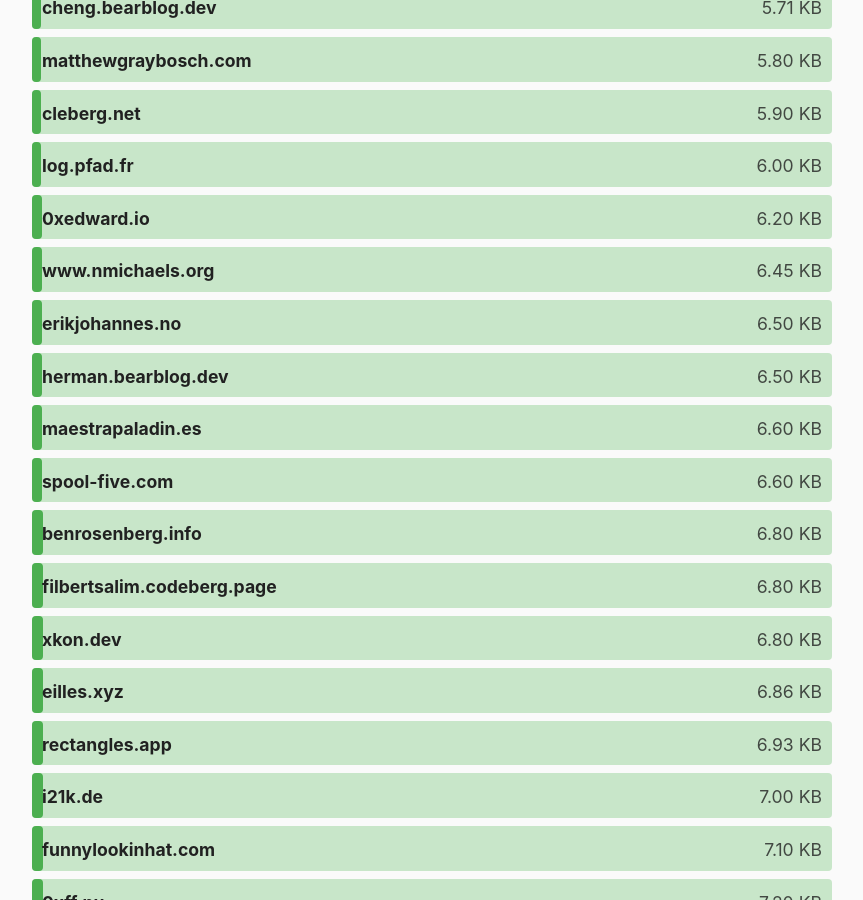
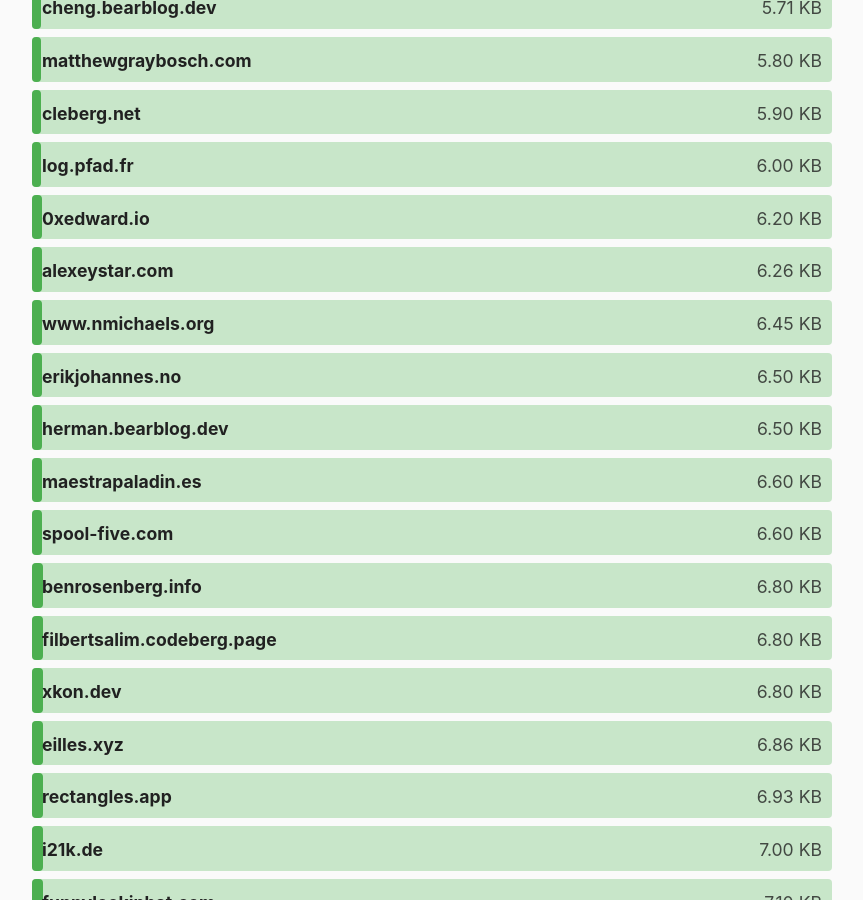
Before and after one commit to kevquirk/512kb.club, a Jekyll site: the page built from index.md, in a window 1280 px wide and 900 px high, scrolled down 2848 px. Shown: the whole window, without its empty margins (208-1071 px from the left). Built offline with Jekyll 4.4.1, drawn with Linux system fonts in a browser that asks for light colours; some of the changed text lies outside the part shown.

Commit message:
Update sites.yml

```diff
--- a/_data/sites.yml
+++ b/_data/sites.yml
@@ -155,8 +155,8 @@
 
 - domain: alexeystar.com
   url: https://alexeystar.com/
-  size: 197.15
-  last_checked: 2024-01-09
+  size: 6.26
+  last_checked: 2024-01-24
 
 - domain: alexmolas.com
   url: https://www.alexmolas.com
```
